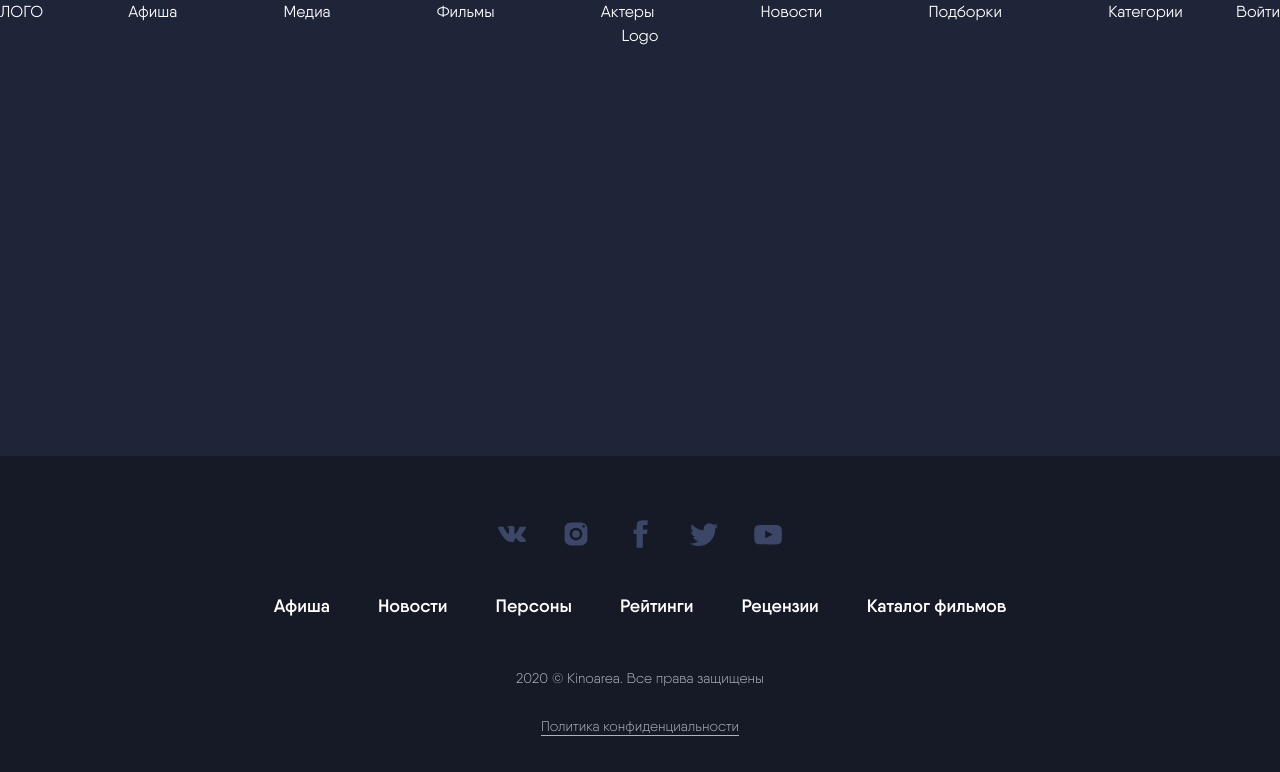
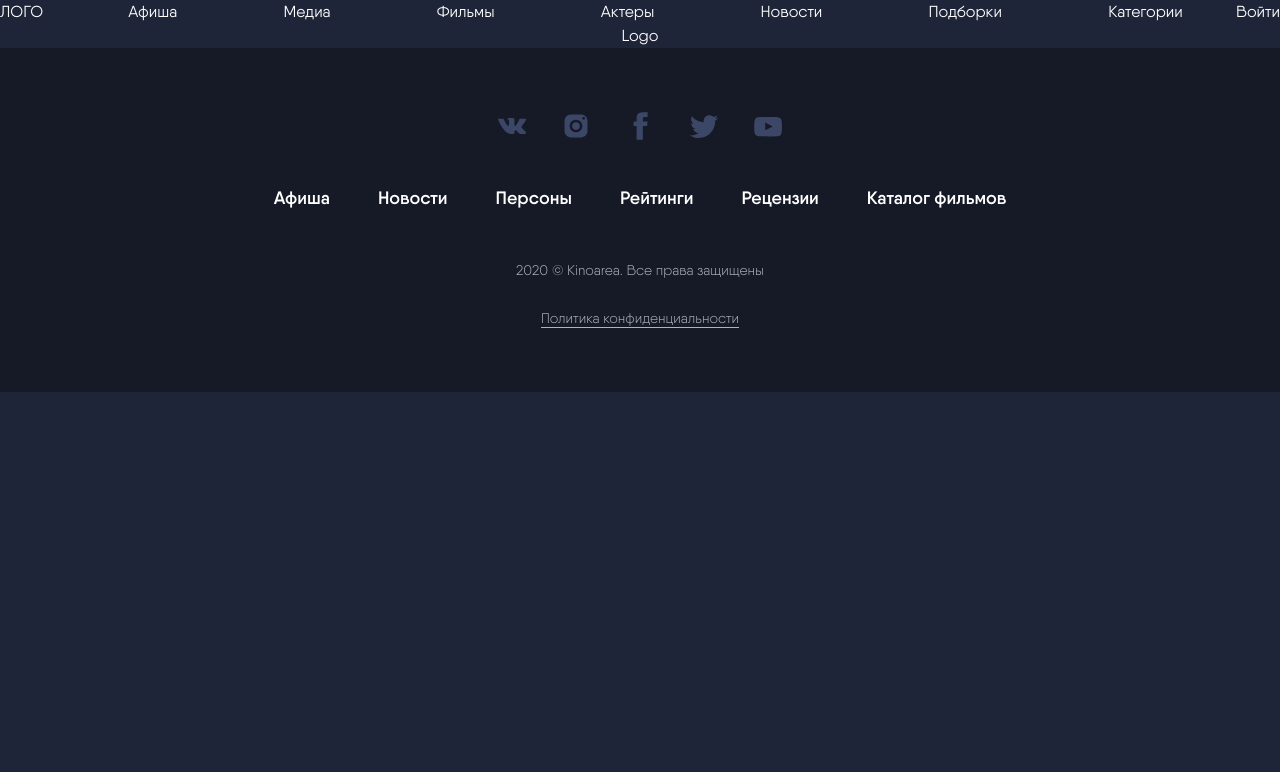
Before and after one commit to VeronikaTkach/on_line_cinema, a React (Vite) app: page / in a window 1280 px wide. Shown: the top 772 px of the page. Built offline with nearby package versions, Linux system fonts and the light colour scheme.

Commit message:
fix: footer position

```diff
--- a/src/components/Footer/Footer.tsx
+++ b/src/components/Footer/Footer.tsx
@@ -15,7 +15,7 @@ export const Footer: React.FC = () => {
   ];
 
   return (
-    <div className="footer absolute bottom-0 w-full md:py-16 py-10 bg-darks-primary">
+    <div className="footer w-full md:py-16 py-10 bg-darks-primary">
       <Container>
         <SocialIcons />
         <NavMenu
```
Also changed, not shown: 1 other file (tests, documents, lock files or other folders).
